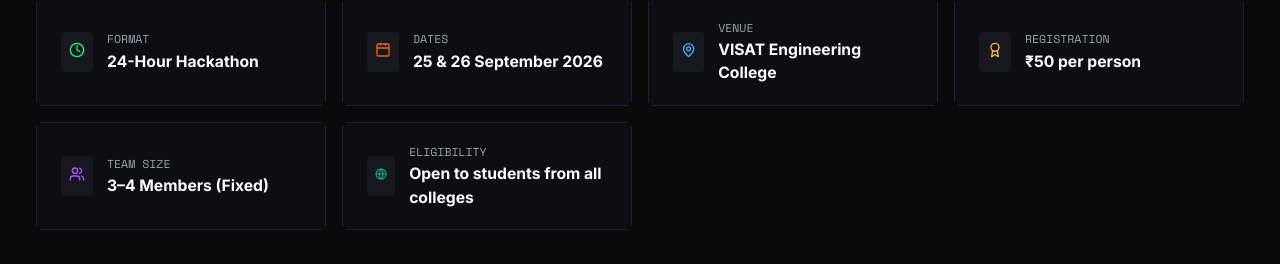
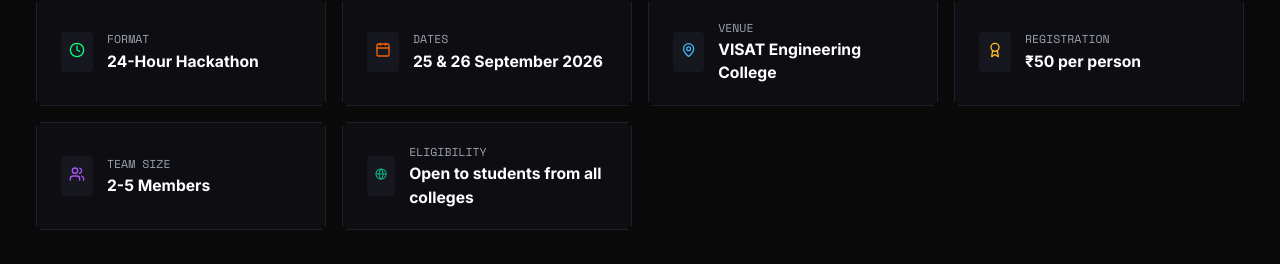
Before and after one commit to chsrikar/hackme-26, a React (Vite) app: page / in a window 1280 px wide. Shown: the part 3548-3812 px from the top of the page. Built offline with nearby package versions, Linux system fonts and the light colour scheme; a web font is replaced by a local one.

Commit message:
Update team size details in FormatAndPrizes

```diff
--- a/src/components/home/FormatAndPrizes.jsx
+++ b/src/components/home/FormatAndPrizes.jsx
@@ -7,7 +7,7 @@
     { label: "DATES", val: "25 & 26 September 2026", icon: <Calendar size={16} color="var(--color-overmind-orange)" /> },
     { label: "VENUE", val: "VISAT Engineering College", icon: <MapPin size={16} color="#38bdf8" /> },
     { label: "REGISTRATION", val: "₹50 per person", icon: <Award size={16} color="#fbbf24" /> },
-    { label: "TEAM SIZE", val: "3–4 Members (Fixed)", icon: <Users size={16} color="#a855f7" /> },
+    { label: "TEAM SIZE", val: "2-5 Members", icon: <Users size={16} color="#a855f7" /> },
     { label: "ELIGIBILITY", val: "Open to students from all colleges", icon: <Globe size={16} color="#10b981" /> }
   ];
 
```
